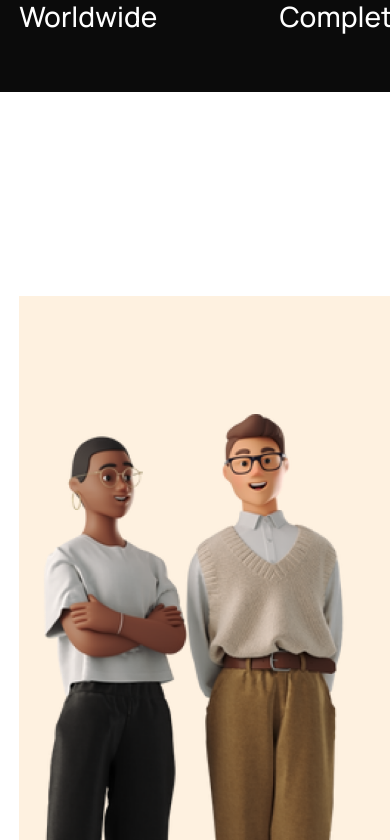
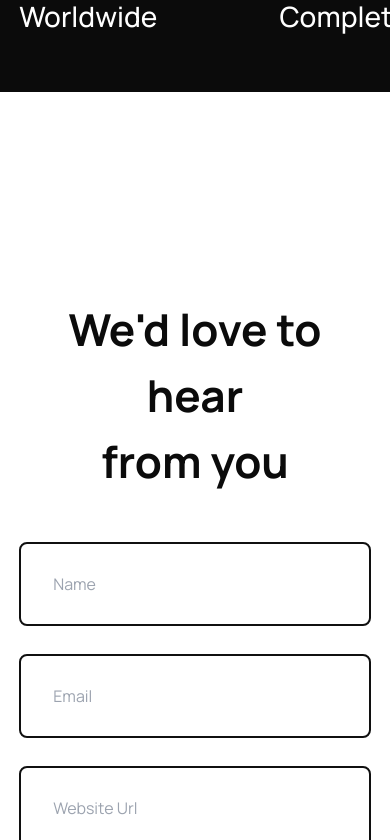
Before and after one commit to AJ1732/smg-task, a React (Vite) app: page / in a window 390 px wide. Shown: the part 4974-5814 px from the top of the page. Built offline with nearby package versions, Linux system fonts and the light colour scheme.

Commit message:
chore: make contact section responsive

```diff
--- a/src/components/form/ContactForm.tsx
+++ b/src/components/form/ContactForm.tsx
@@ -9,9 +9,9 @@ const ContactForm = () => {
       onSubmit={handleSubmit}
       className="size-full max-w-[46.9375rem] text-black-0"
     >
-      <fieldset className="flex-end flex-col gap-7">
-        <legend className="mb-12 ml-auto">
-          <h3 className="text-right text-[2.75rem] font-bold">
+      <fieldset className="flex-center lg:flex-end flex-col gap-7">
+        <legend className="mb-12 max-md:mx-auto lg:ml-auto">
+          <h3 className="text-center lg:text-right text-[2.75rem] font-bold">
             We'd love to hear <br />
             from you
           </h3>
--- a/src/sections/ContactSection.tsx
+++ b/src/sections/ContactSection.tsx
@@ -4,7 +4,7 @@ import contact from "../assets/img/contact.png";
 const ContactSection = () => {
   return (
     <section>
-      <div className="flex items-start justify-between py-[12.75rem]">
+      <div className="flex flex-col-reverse items-center lg:flex-row lg:items-start justify-between gap-20 lg:gap-8 py-[12.75rem]">
         <figure className="flex-center h-[55.6875rem] w-[38.875rem] bg-[#FEF1E0]">
           <img
             src={contact}
```
